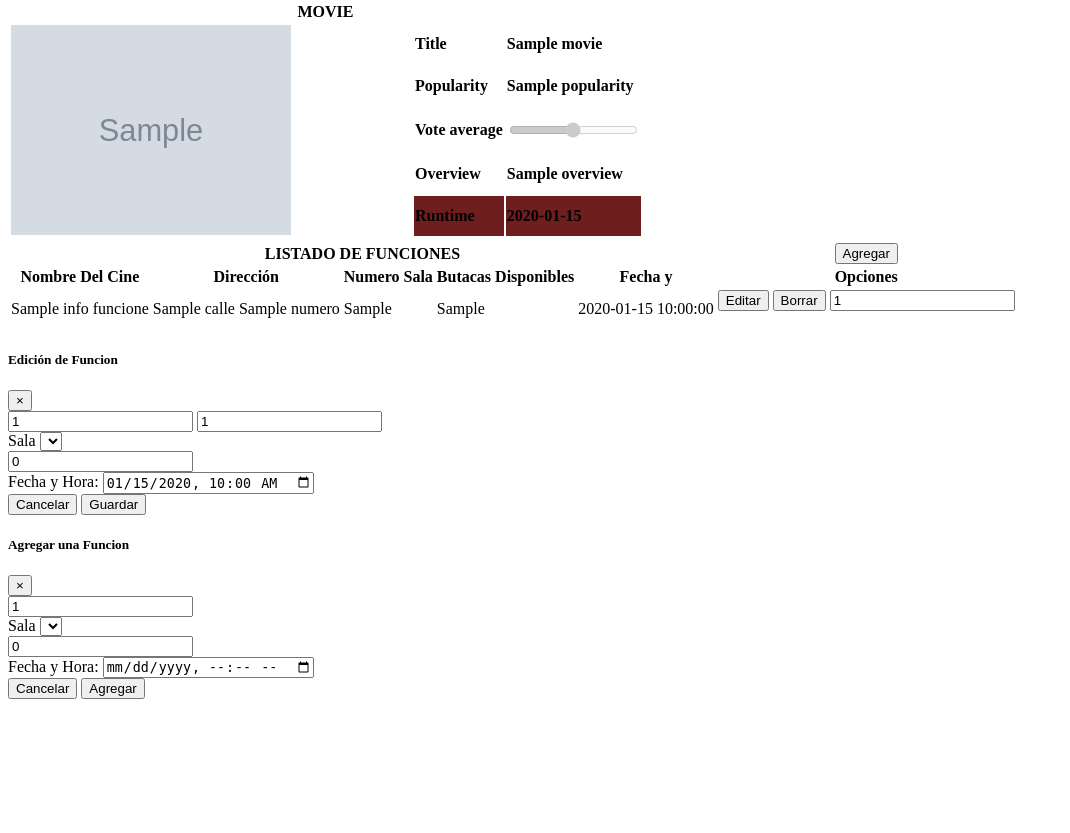
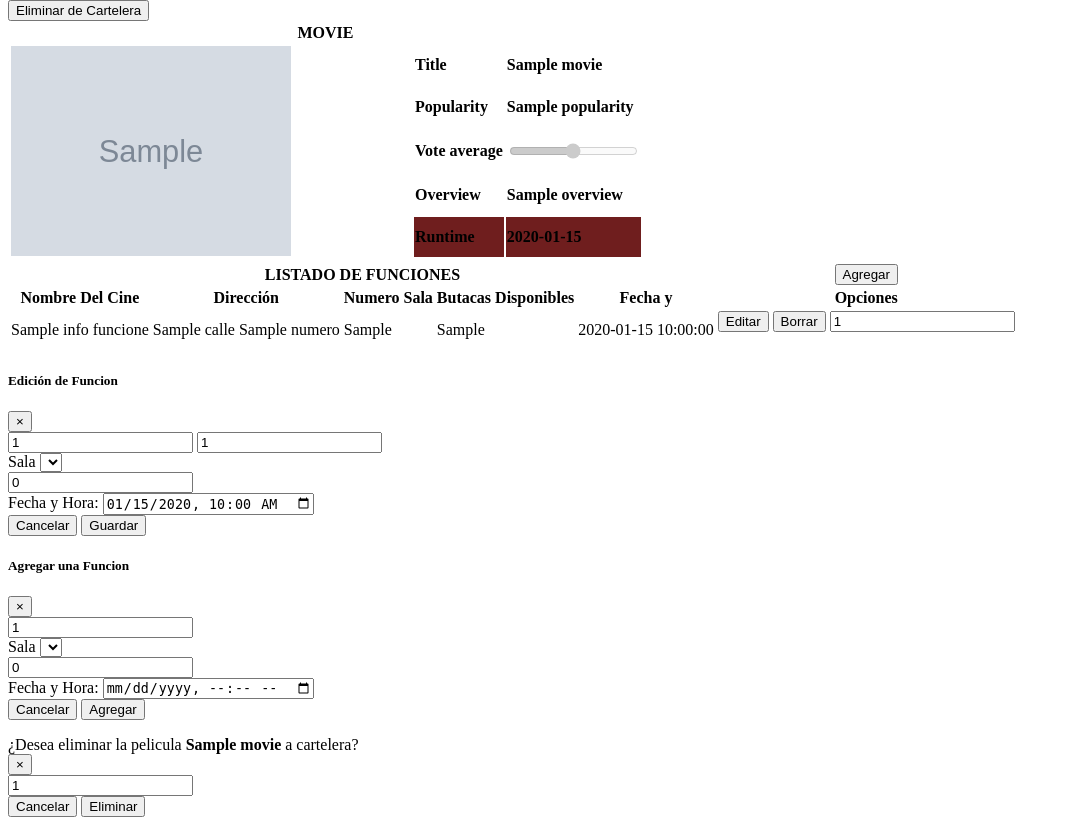
Before and after one commit to NicolasGonza27/TPSistemas-MoviePass, a PHP site: template Views/Views-Admin/content-movie-funciones.php in a window 1280 px wide. Shown: the part 184-1017 px from the top of the page, without its empty margins (0-1070 px from the left). Before the commit the page ends 883 px from the top, so only its background shows below. Run offline with PHP 8.4, Linux system fonts and the light colour scheme; the template is opened without the code that fills it: most values are stand-ins (such as "Sample title", 1, 10 or a date in 2020); grey boxes marked "Sample" are stand-in pictures; lists and menus that the app fills with data are empty; some libraries are stand-ins or nearby versions.

Commit message:
Comit_segunda_entrega_test

```diff
--- a/API/MovieAPI.php
+++ b/API/MovieAPI.php
@@ -175,7 +175,7 @@ class MovieAPI
             $this->movieList = array();
             $movieDAO = new MovieDAO();
 
-            for($i = 1; $i < 18; $i++)
+            for($i = 1; $i < 10; $i++)
             {
                 $jsonContent = file_get_contents($this->fileName."&page=$i");
                 $contentArray = ($jsonContent) ? json_decode($jsonContent, true) : array();
--- a/Views/Views-Admin/content-movie-funciones.php
+++ b/Views/Views-Admin/content-movie-funciones.php
@@ -3,7 +3,8 @@
 ?>
 
 <div class="container content espaciado-sup">
-    <div class="text-left mb-2">
+    <div class="md-2 d-flex">
+        <div class="text-left">
             <?php if(isset($_SESSION["backbutton"])) { ?>
                 <?php $backButton = $_SESSION["backbutton"];?>
                 <?php if($backButton == "busquedaTitleCartelera") { ?>
@@ -15,6 +16,13 @@
                 <?php } ?>
             <?php } ?>
         </div>
+
+
+        <div class="ml-auto">
+            <button class="btn btn-danger" data-toggle="modal" data-target="#modalEliminar">Eliminar de Cartelera</button>
+        </div>
+    </div>
+
 
     <table class="table text-white" style="font-weight: bold;">
             <thead class="thead-dark">
@@ -72,7 +80,8 @@
                 </tr>
             </thead>
             <tbody class="bg-white">
-                <?php foreach($infoFunciones as $funcion) { ?>
+                <?php
+                    if($infoFunciones) { foreach($infoFunciones as $funcion) { ?>
                     <tr>
                         <td class="text-center"><?php echo $funcion["nombre_cine"];?></td>
                         <td class="text-center"><?php echo $funcion["calle"]." ".$funcion["numero"];?></td>
@@ -87,7 +96,11 @@
                             </form>
                         </td>
                     </tr>
-                <?php } ?>
+                <?php } } else { ?>
+
+                            <td colspan = 6 class="text-center"> <strong>ESTA PELICULA NO TIENE FUNCIONES DISPONIBLES</strong></td>
+
+                        <?php  } ?>
             </tbody>
         </table>
     </div>
@@ -175,3 +188,33 @@
         </div>
     </div>
 </div>
+
+<!--Modal Remove de Cartelera-->
+
+<div class="modal fade" id="modalEliminar" tabindex="-1" role="dialog" aria-labelledby="editarModalLabel">
+    <div class="modal-dialog">
+        <div class="modal-content">
+
+            <form action="<?php echo FRONT_ROOT.'Movie/RemoveMovieCartelera'?>" method="post">
+
+                <div class="modal-header">
+
+                    <div class="modal-title" id="exampleModalLabel">¿Desea eliminar la pelicula <strong><?php echo $movie->getTitle();?></strong> a cartelera? </div>
+                    <button type="button" class="close" data-dismiss="modal" aria-label="Close">
+                        <span aria-hidden="true">&times;</span>
+                    </button>
+                </div>
+
+                <div class="modal-body pl-3 pr-3">
+                    <input type="number" name="id" value="<?php echo $movie->getId(); ?>" class="hide">
+                </div>
+
+                <div class="modal-footer">
+                    <button class="btn btn-secondary" data-dismiss="modal">Cancelar</button>
+                    <button type="submit" class="btn btn-danger" onclick="this.form.submit(); this.disabled=true; this.value='Sending…';" >Eliminar</button>
+                </div>
+
+            </form>
+        </div>
+    </div>
+</div>
```
Also changed, not shown: Controllers/MovieController.php (+12 -0 lines), DAObd/MovieDAO.php (+31 -1 lines), Views/Views-Admin/movies-out-cartelera.php (+39 -7 lines). Lines whose indentation alone changed are shown as unchanged.
